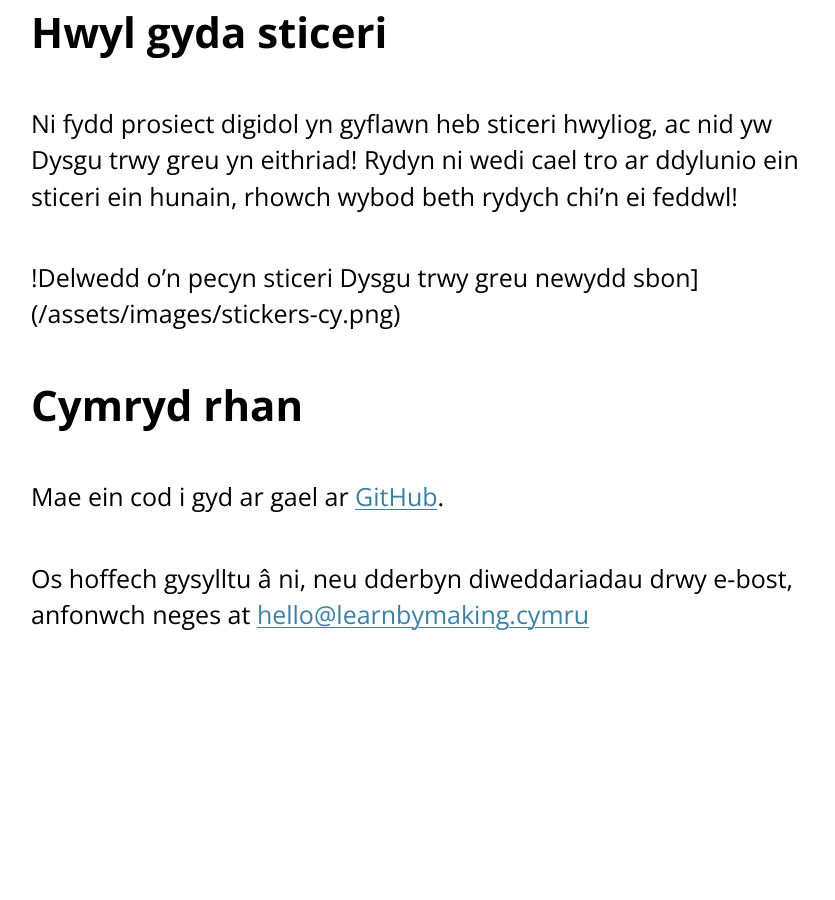
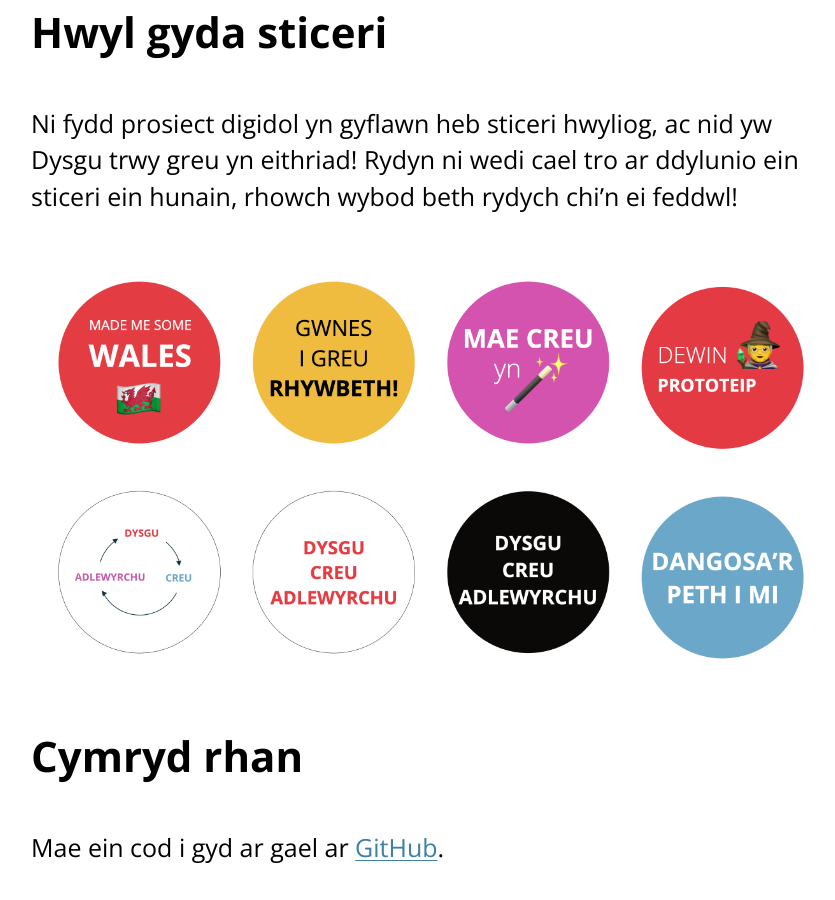
Before and after one commit to learnbymakingwales/learnbymakingwales.github.io, a Jekyll site: the page built from cy/updates/_posts/2022-11-11-wythnos-5.md, in a window 1280 px wide and 900 px high, scrolled down 2460 px. Shown: the whole window, without its empty margins (209-1044 px from the left). Built offline with Jekyll 4.4.1, drawn with Linux system fonts in a browser that asks for light colours; before the commit the page ends 3182 px from its top, so only the background shows below that.

Commit message:
fixes image link

```diff
--- a/cy/updates/_posts/2022-11-11-wythnos-5.md
+++ b/cy/updates/_posts/2022-11-11-wythnos-5.md
@@ -34,7 +34,7 @@ Dros yr wythnos ddiwethaf rydym wedi bod yn gweithio'n agos gyda [Gabi Mitchem-E
 
 Ni fydd  prosiect digidol yn gyflawn heb sticeri hwyliog, ac nid yw Dysgu trwy greu yn eithriad! Rydyn ni wedi cael tro ar ddylunio ein sticeri ein hunain, rhowch wybod beth rydych chi'n ei feddwl!
 
-!Delwedd o'n pecyn sticeri Dysgu trwy greu newydd sbon](/assets/images/stickers-cy.png)
+![Delwedd o'n pecyn sticeri Dysgu trwy greu newydd sbon](/assets/images/stickers-cy.png)
 
 ## Cymryd rhan
 
```
